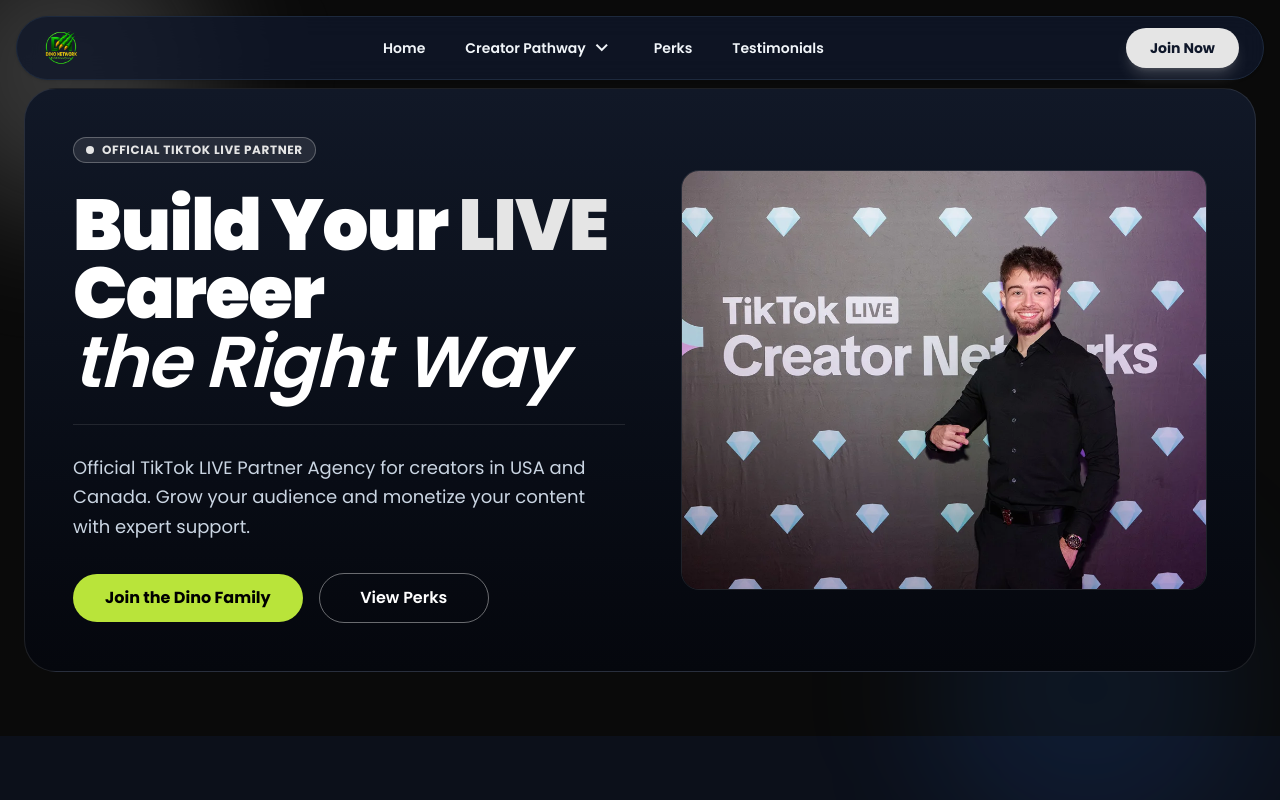
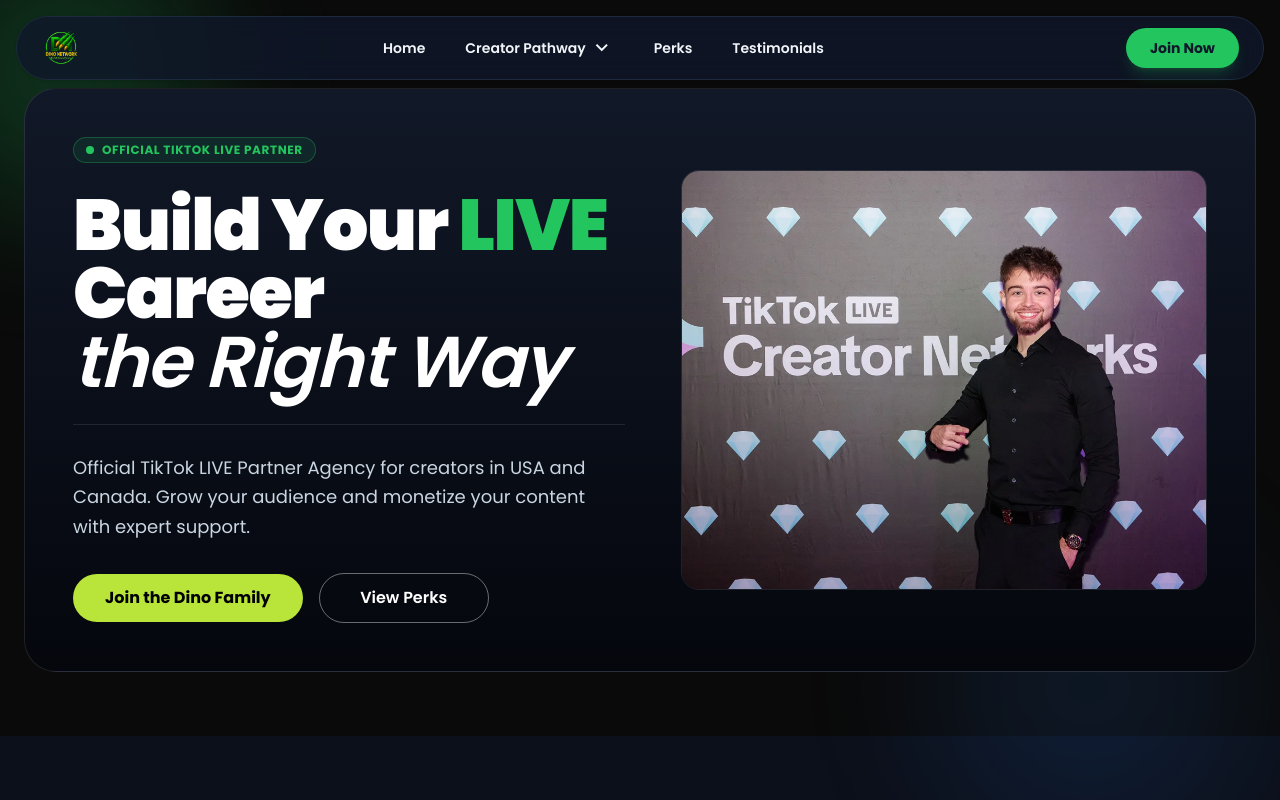
Before and after one commit to luongvietan/dino, a Next.js app: page / in a window 1280 px wide. Shown: the top 800 px of the page. Built offline with nearby package versions, Linux system fonts and the light colour scheme.

Commit message:
Update global styles with new primary color variables and refine acceptance page heading. Changed primary and primary-foreground CSS variables to hex values for consistency, and removed emoji from the acceptance message for a cleaner presentation.

```diff
--- a/app/accept/page.tsx
+++ b/app/accept/page.tsx
@@ -102,7 +102,7 @@
           </div>
 
           <div className="max-w-4xl mx-auto mt-4 rounded-3xl border border-white/10 bg-white/5 p-6 md:p-8 text-white">
-            <h3 className="text-2xl md:text-3xl font-black tracking-tight">Congratulations! \ud83c\udf89</h3>
+            <h3 className="text-2xl md:text-3xl font-black tracking-tight">Congratulations!</h3>
             <p className="mt-3 text-sm md:text-base text-slate-200 leading-relaxed">
               Once you tap Accept, you'll officially be part of the Dino team and ready to start your TikTok LIVE journey!
             </p>
--- a/app/globals.css
+++ b/app/globals.css
@@ -89,8 +89,8 @@
   --card-foreground: oklch(0.145 0 0);
   --popover: oklch(1 0 0);
   --popover-foreground: oklch(0.145 0 0);
-  --primary: oklch(0.205 0 0);
-  --primary-foreground: oklch(0.985 0 0);
+  --primary: #22c55e;
+  --primary-foreground: #052e16;
   --secondary: oklch(0.97 0 0);
   --secondary-foreground: oklch(0.205 0 0);
   --muted: oklch(0.97 0 0);
@@ -123,8 +123,8 @@
   --card-foreground: oklch(0.985 0 0);
   --popover: oklch(0.205 0 0);
   --popover-foreground: oklch(0.985 0 0);
-  --primary: oklch(0.922 0 0);
-  --primary-foreground: oklch(0.205 0 0);
+  --primary: #22c55e;
+  --primary-foreground: #052e16;
   --secondary: oklch(0.269 0 0);
   --secondary-foreground: oklch(0.985 0 0);
   --muted: oklch(0.269 0 0);
```
